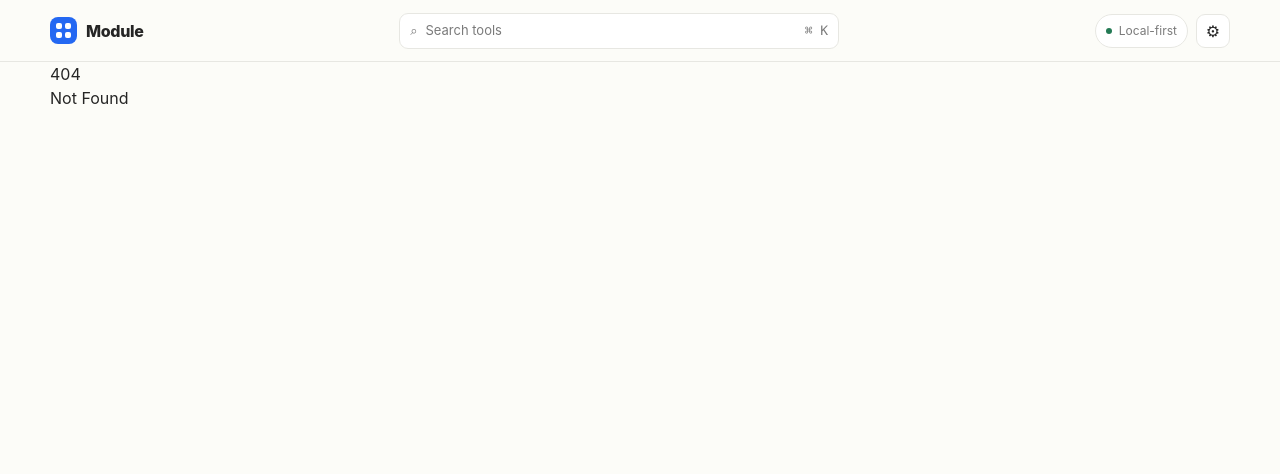
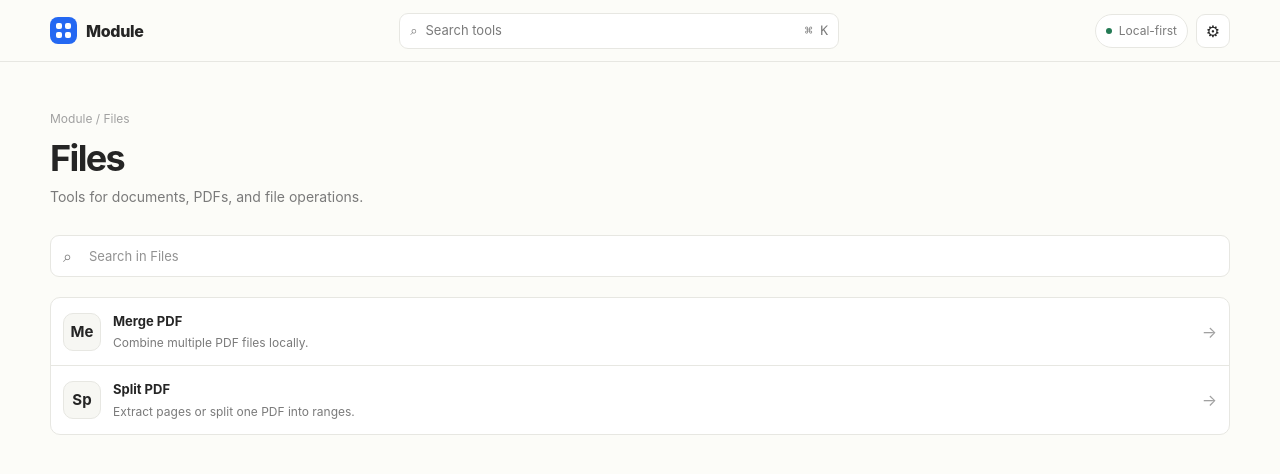
Before and after one commit to howlil/modu-app, a SvelteKit app: page /files in a window 1280 px wide. Before the commit this address had no page. Shown: the top 474 px of the page. Built offline with nearby package versions, Linux system fonts and the light colour scheme.

Commit message:
scaffold: add src/routes/files/+page.svelte

```diff
--- /dev/null
+++ b/src/routes/files/+page.svelte
@@ -0,0 +1,11 @@
+<script lang="ts">
+  import CategoryPage from '#lib/components/CategoryPage.svelte';
+</script>
+
+<svelte:head><title>Files — Module</title></svelte:head>
+
+<CategoryPage
+  category="files"
+  title="Files"
+  description="Tools for documents, PDFs, and file operations."
+/>
```
